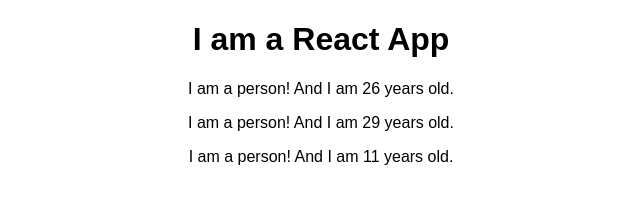
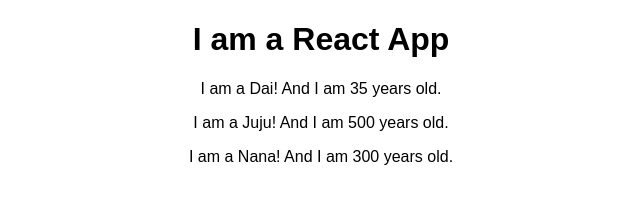
Before and after one commit to dbushey/test-react-app, a React (Create React App) app: page / in a window 1280 px wide. Shown: the top 216 px of the page, without its empty margins (319-959 px from the left). Built offline with nearby package versions, Linux system fonts and the light colour scheme.

Commit message:
Passing Props to Person to Cretate Different Content

```diff
--- a/src/App.js
+++ b/src/App.js
@@ -7,9 +7,9 @@
     return (
       <div className="App">
         <h1>I am a React App</h1>
-        <Person />
-        <Person />
-        <Person />
+        <Person name="Dai" age="35"/>
+        <Person name="Juju" age="500"/>
+        <Person name="Nana" age="300"/>
       </div>
     );
   }
--- a/src/Person/Person.js
+++ b/src/Person/Person.js
@@ -1,7 +1,7 @@
 import React from 'react';
 
-const person = () => {
-  return <p>I am a person! And I am {Math.floor(Math.random() * 30)} years old.</p>
+const person = (props) => {
+  return <p>I am a {props.name}! And I am {props.age} years old.</p>
 }
 
 export default person;
```
